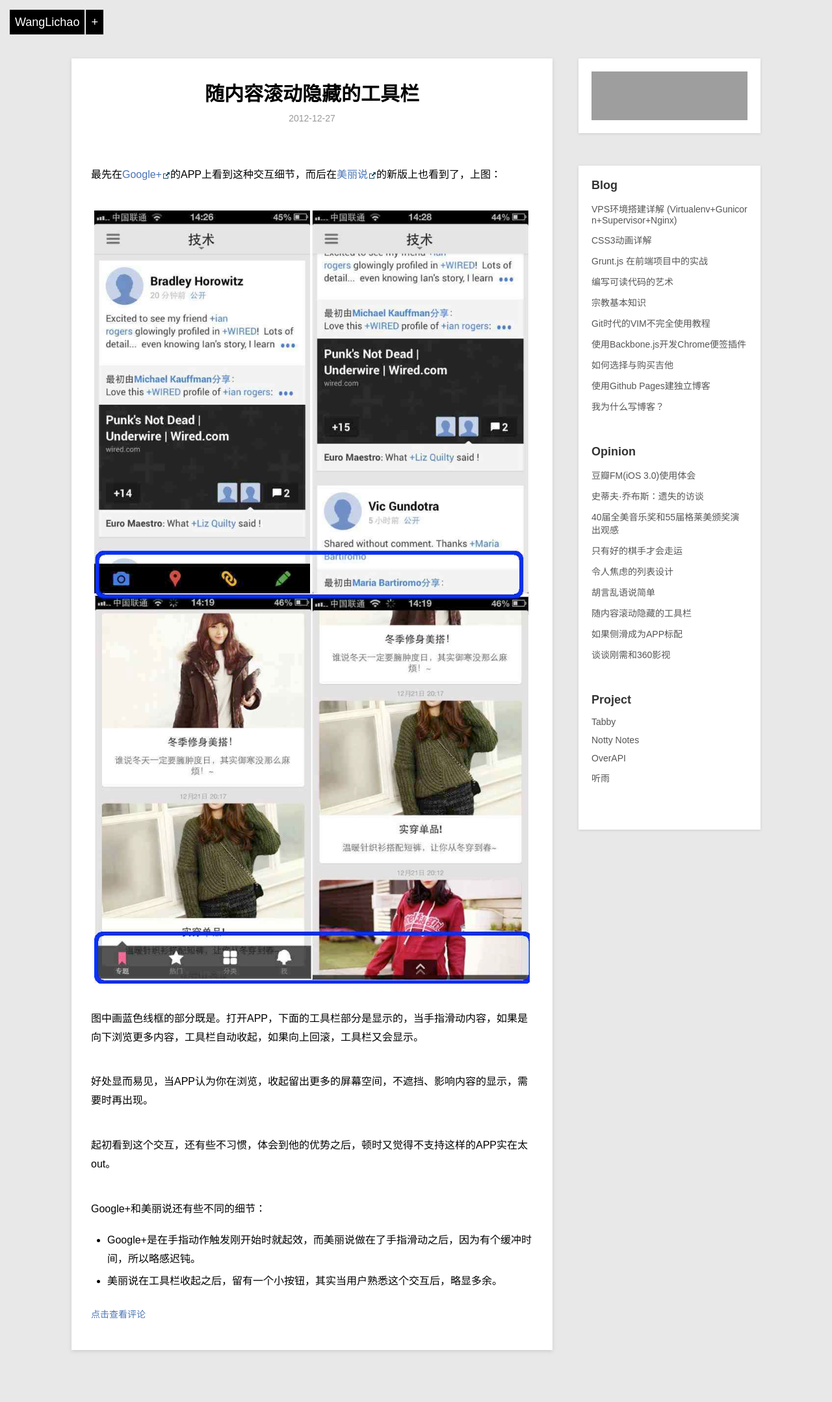
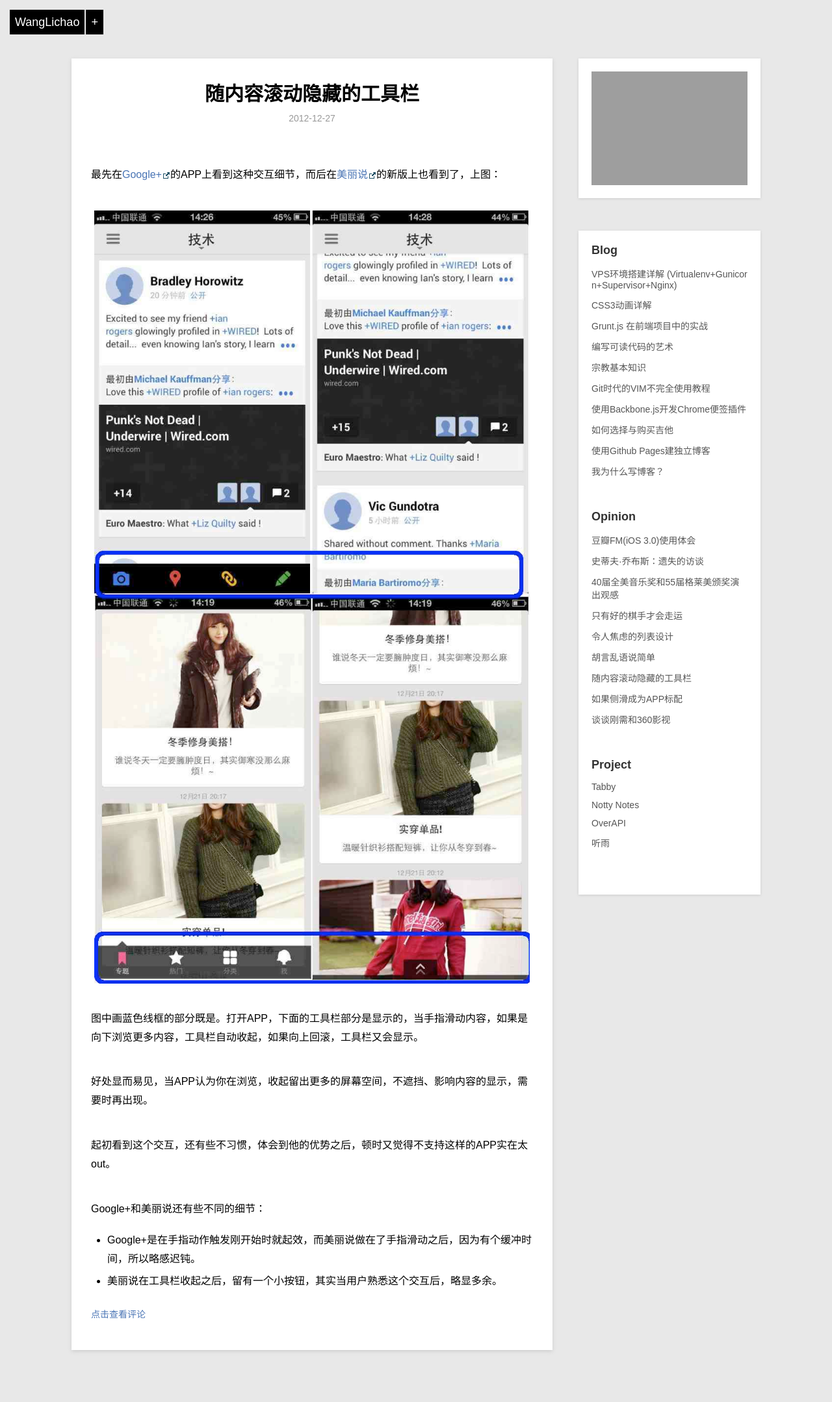
Before and after one commit to 0532/0532.github.com, a Jekyll site: the page built from _posts/opinion/2012-12-27-auto-edit-bar.md, in a window 1280 px wide. Shown: the whole page at 65% size. Built offline with Jekyll 4.4.1, drawn with Linux system fonts in a browser that asks for light colours; Markdown is read by kramdown in place of the engine named in the settings; grey boxes are pictures that could not be loaded.

Commit message:
test high=175

```diff
--- a/_layouts/post.html
+++ b/_layouts/post.html
@@ -49,7 +49,7 @@ layout: default
     </div>
 
     <div class="sidenav">
-        <iframe width="100%" height="75" class="share_self"  frameborder="0" scrolling="no" src="http://widget.weibo.com/weiboshow/index.php?language=&width=0&height=75&fansRow=2&ptype=1&speed=0&skin=5&isTitle=0&noborder=0&isWeibo=0&isFans=0&uid=1855270953&verifier=375b89d6&dpc=1"></iframe>
+        <iframe width="100%" height="175" class="share_self"  frameborder="0" scrolling="no" src="http://widget.weibo.com/weiboshow/index.php?language=&width=0&height=75&fansRow=2&ptype=1&speed=0&skin=5&isTitle=0&noborder=0&isWeibo=0&isFans=0&uid=1855270953&verifier=375b89d6&dpc=1"></iframe>
     </div>
 
     <div class="sidenav">
```
